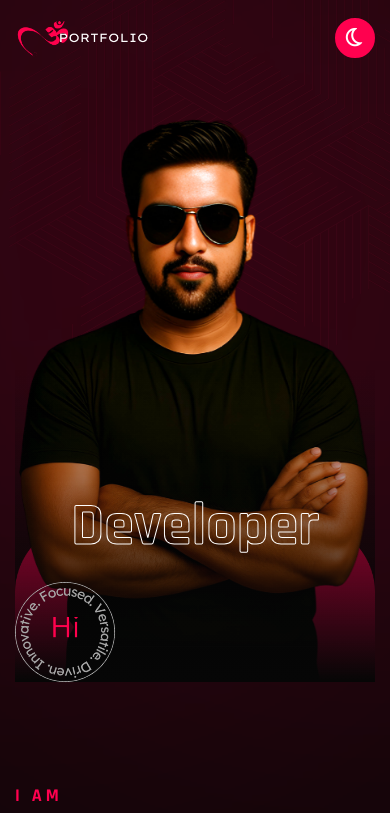
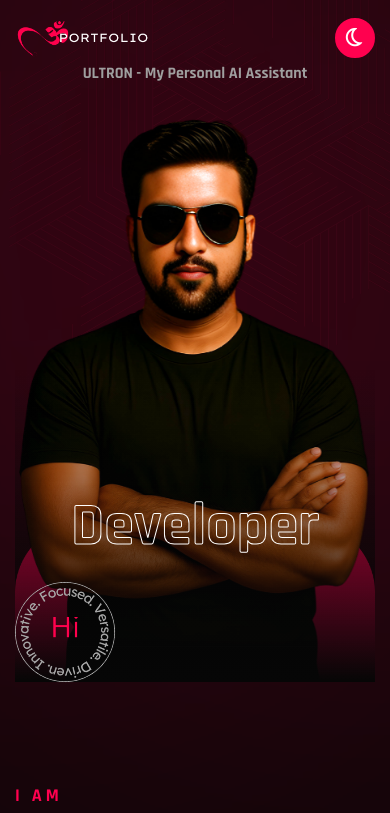
Before and after one commit to VishuMittal004/PORTFOLIO, a plain HTML site: page index.html in a window 390 px wide. Shown: the top 813 px of the page. Drawn offline with Linux system fonts and the light colour scheme.

Commit message:
Update index.html

```diff
--- a/index.html
+++ b/index.html
@@ -2,6 +2,41 @@
 <html lang="en">
 
 <head>
+    <style>
+        @media (max-width: 991px) {
+            .header-content {
+                flex-wrap: wrap;
+                justify-content: space-between; /* Pushes logo to left, right-items to right */
+                align-items: center;
+                row-gap: 4px; /* Space between the top and bottom rows */
+            }
+
+            /* The assistant link container */
+            .header-content .main-menu-area {
+                order: 3; /* Places it at the end of the flex order */
+                flex-basis: 100%; /* Makes it take up the full width, forcing it to a new line */
+                justify-content: center; /* Center the link within its container */
+                display: flex;
+                margin-top: -15px; /* Use negative margin to pull the row up */
+            }
+
+            /* Ensure social icons are visible on mobile */
+            .social-share-wrapper {
+                display: block !important;
+            }
+
+            .ultron-icon {
+                display: none;
+            }
+
+            /* The right side of the header (social icons + theme toggle) */
+            .tmp-header-right {
+                display: flex;
+                align-items: center;
+                gap: 20px; /* Space between social icons and theme toggle */
+            }
+        }
+    </style>
     <meta charset="UTF-8">
     <meta http-equiv="X-UA-Compatible" content="IE=edge">
     <meta name="viewport" content="width=device-width, initial-scale=1.0">
@@ -74,13 +109,13 @@
                                 <img class="logo-white" src="assets/images/logo/logo-white.png" >
                             </a>
                         </div>
-                        <div class="main-menu-area d-none d-xl-block mx-auto">
+                        <div class="main-menu-area mx-auto">
                             <nav class="navigation">
                                 <ul class="mainmenu" style="list-style: none; padding: 0; margin: 0;">
                                     <li>
                                                                                 <a href="https://ultron-web-umber.vercel.app/" class="assistant-link tmp-link-animation" style="display: flex; align-items: center; gap: 15px; text-decoration: none;">
-                                            <img src="assets/images/logo/ult.png" alt="AI Assistant" style="height: 50px; border-radius: 50%;" class="tmp-scroll-trigger tmp-fade-in">
-                                            <span class="project-title-underline"><b>ULTRON - My Personal AI Assistant</b></span>
+                                            <img src="assets/images/logo/ult.png" alt="AI Assistant" style="height: 50px; border-radius: 50%;" class="tmp-scroll-trigger tmp-fade-in ultron-icon">
+                                            <span class="project-title-underline" style="color: white;"><b>ULTRON - My Personal AI Assistant</b></span>
                                         </a>
                                     </li>
                                 </ul>
```
